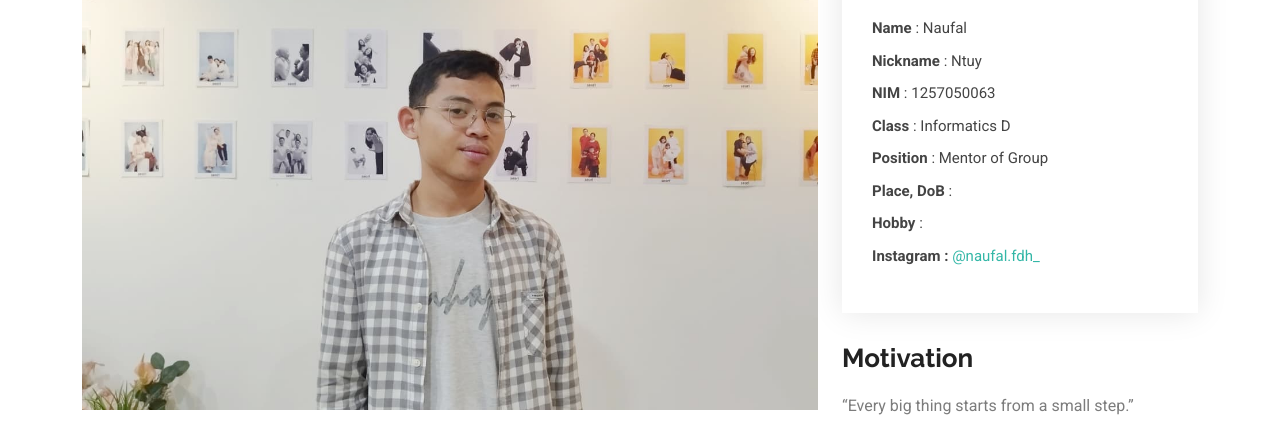
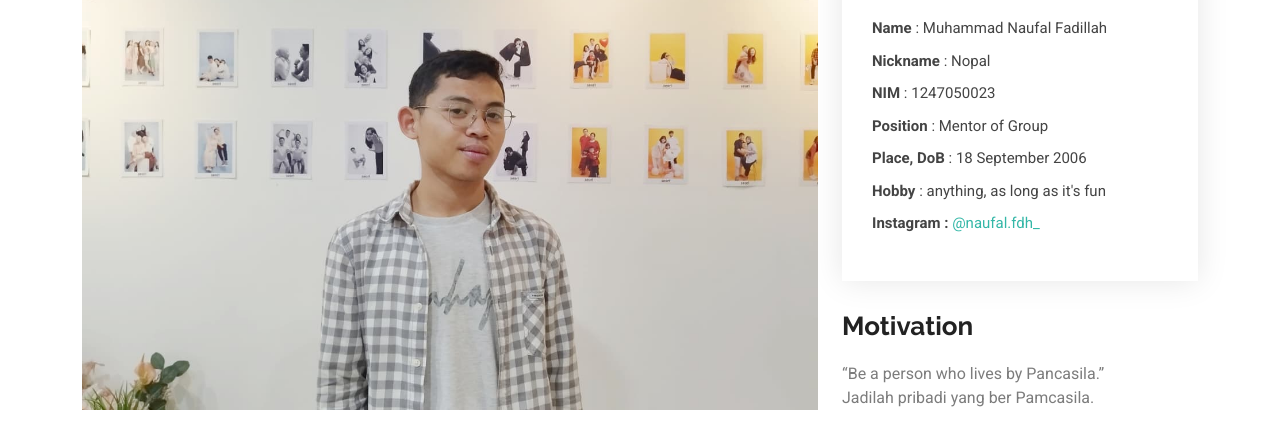
Before and after one commit to dimassp/PyExperience-Monitor-2025-Python, a plain HTML site: page members.html in a window 1280 px wide. Shown: the part 371-792 px from the top of the page. Drawn offline with Linux system fonts and the light colour scheme.

Commit message:
Update kang Nopal

```diff
--- a/members.html
+++ b/members.html
@@ -81,13 +81,12 @@
             <div class="portfolio-info" data-aos="fade-up" data-aos-delay="200">
               <h3>Member Information</h3>
               <ul>
-                <li><strong>Name </strong>: Naufal</li>
-                <li><strong>Nickname </strong>: Ntuy</li>
-                <li><strong>NIM </strong>: 1257050063</li>
-                <li><strong>Class </strong>: Informatics D</li>
+                <li><strong>Name </strong>: Muhammad Naufal Fadillah</li>
+                <li><strong>Nickname </strong>: Nopal</li>
+                <li><strong>NIM </strong>: 1247050023</li>
                 <li><strong>Position </strong>: Mentor of Group</li>
-                <li><strong>Place, DoB </strong>: </li>
-                <li><strong>Hobby </strong>: </li>
+                <li><strong>Place, DoB </strong>: 18 September 2006</li>
+                <li><strong>Hobby </strong>: anything, as long as it's fun</li>
                 <li><strong>Instagram :</strong>
                   <a href="https://www.instagram.com/naufal.fdh_/" target="_blank">@naufal.fdh_</a>
                 </li>
@@ -96,8 +95,8 @@
 
             <div class="portfolio-description" data-aos="fade-up" data-aos-delay="300">
               <h2>Motivation</h2>
-              <p>“Every big thing starts from a small step.”<br>
-                Setiap hal yang besar berawal dari langkah yang kecil.
+              <p>“Be a person who lives by Pancasila.”<br>
+                Jadilah pribadi yang ber Pamcasila.
               </p>
             </div>
           </div>
```
